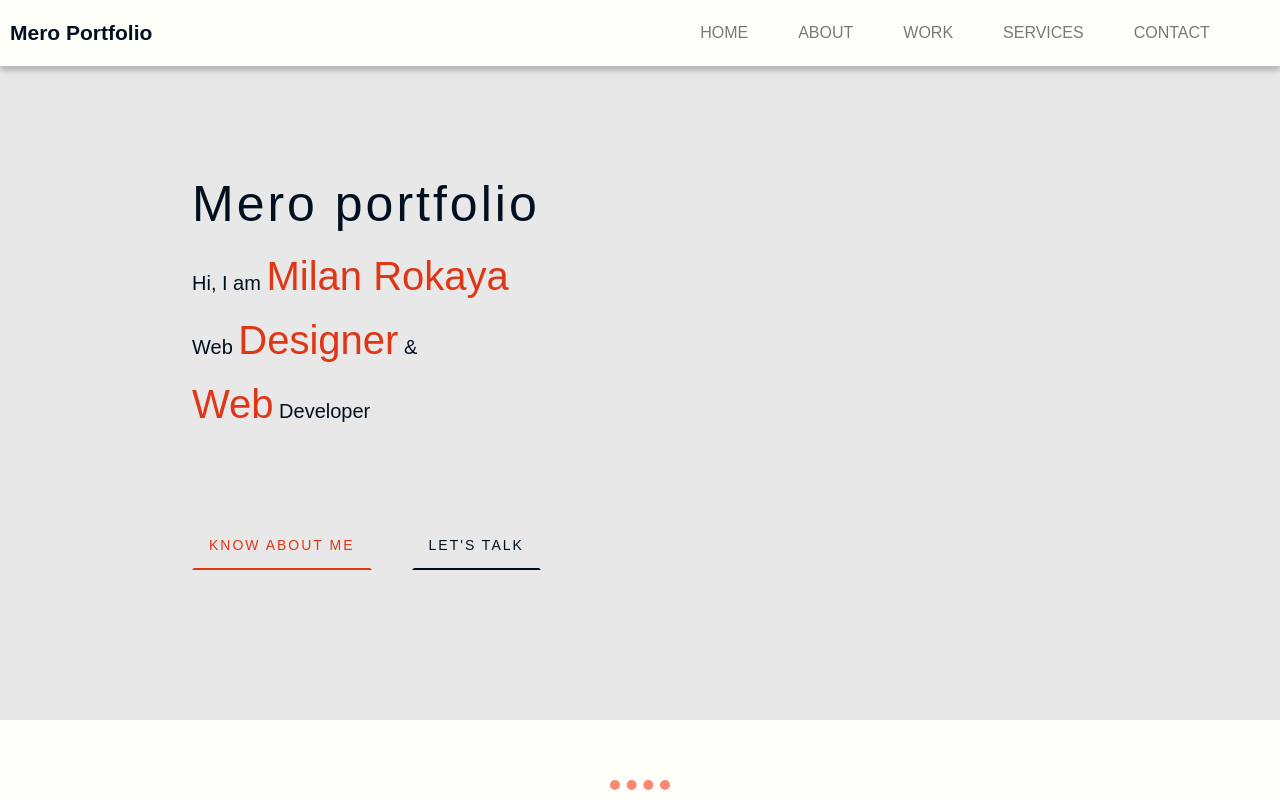
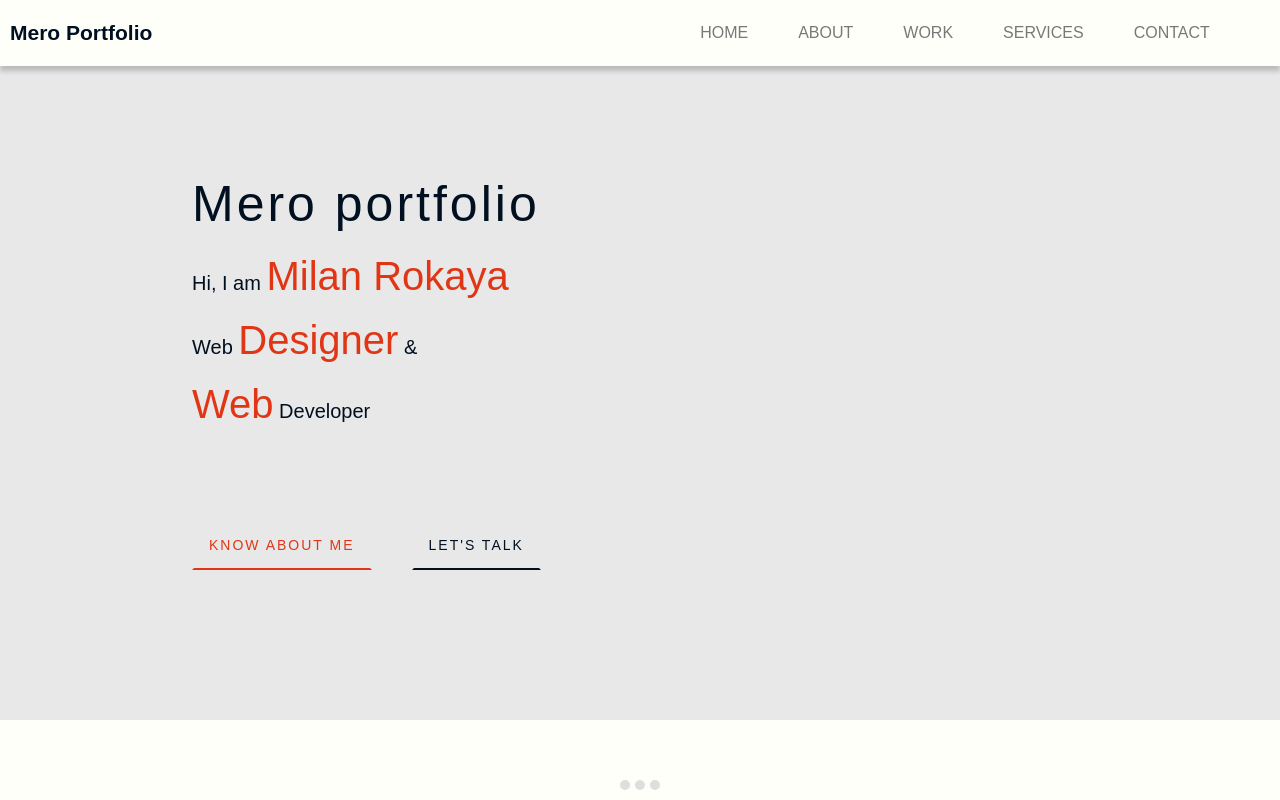
Before and after one commit to milan0827/Mero-Portfolio, a React (Vite) app: page / in a window 1280 px wide. Shown: the top 800 px of the page. Built offline with nearby package versions, Linux system fonts and the light colour scheme.

Commit message:
gapline width modified

```diff
--- a/src/Components/GapLine/GapLine.css
+++ b/src/Components/GapLine/GapLine.css
@@ -3,7 +3,7 @@
 }
 .gapline hr {
   margin-top: 6rem;
-  width: 6rem;
+  width: 4rem;
   border: none;
-  border-top: 1rem dotted #fb8873;
+  border-top: 1rem dotted #dedede;
 }/*# sourceMappingURL=GapLine.css.map */
--- a/src/Components/GapLine/GapLine.scss
+++ b/src/Components/GapLine/GapLine.scss
@@ -3,9 +3,9 @@
 
   hr {
     margin-top: 6rem;
-    width: 6rem;
+    width: 4rem;
     // height: 1rem;
     border: none;
-    border-top: 1rem dotted #fb8873;
+    border-top: 1rem dotted #dedede;
   }
 }
```
